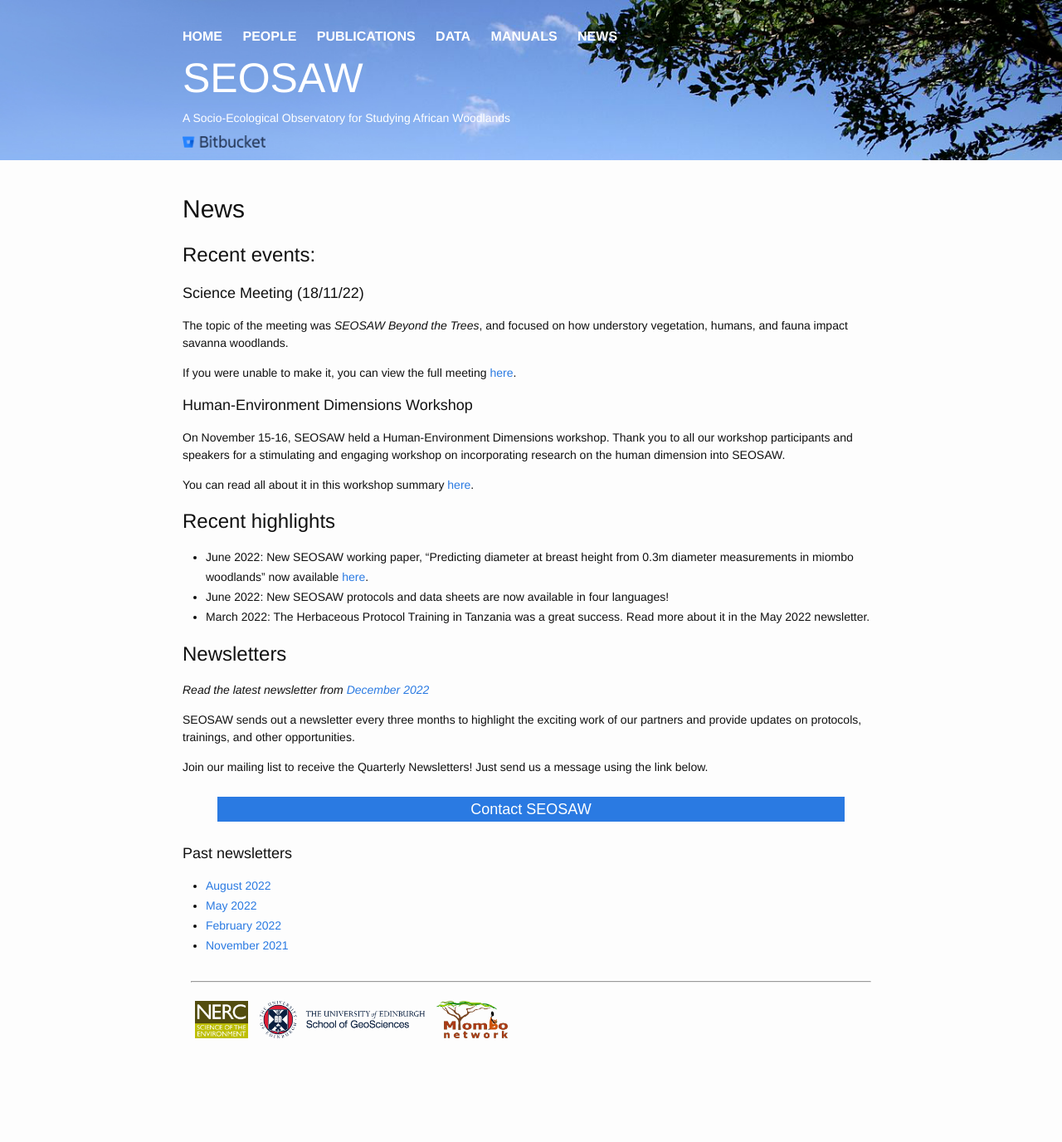
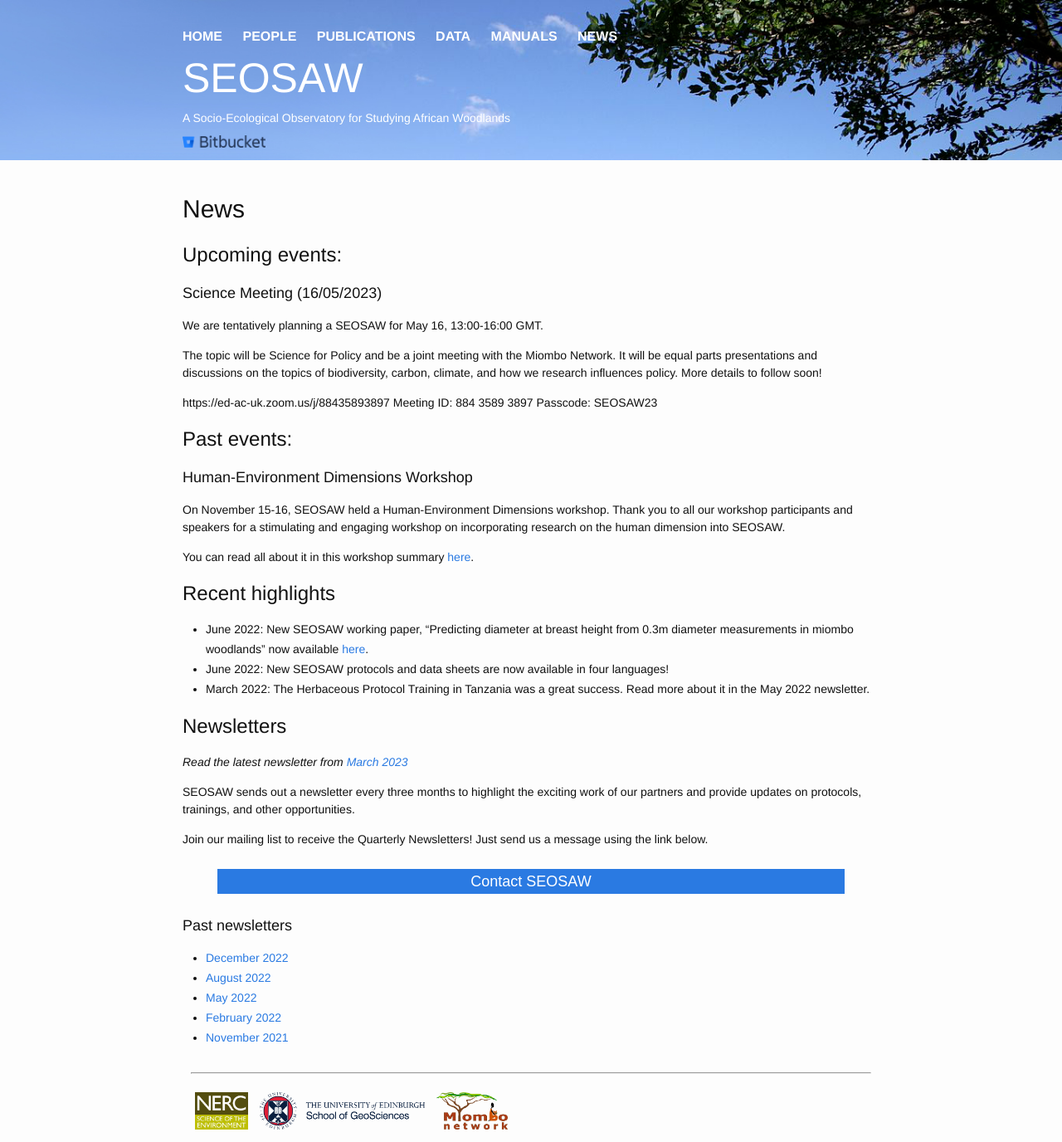
Before and after one commit to seosaw/seosaw.github.io, a Jekyll site: the page built from news.md, in a window 1280 px wide. Shown: the whole page at 83% size. Built offline with Jekyll 4.4.1, drawn with Linux system fonts in a browser that asks for light colours; nearby versions of some CDN libraries; our own code applies the rules of GitHub Pages for plain Markdown files; before the commit the page ends 1266 px from its top, so only the background shows below that.

Commit message:
Update to news page with science meeting info and march newsletter

```diff
--- a/news.md
+++ b/news.md
@@ -4,15 +4,18 @@ layout: default
 
 # News
 
-## Recent events:
-### Science Meeting (18/11/22)
+## Upcoming events:
+### Science Meeting (16/05/2023)
 
-The topic of the meeting was _SEOSAW Beyond the Trees_, and focused on how understory vegetation, humans, and fauna impact savanna woodlands.
+We are tentatively planning a SEOSAW for May 16, 13:00-16:00 GMT.
 
-If you were unable to make it, you can view the full meeting [here](https://ed-ac-uk.zoom.us/rec/play/SlqCuVz3b6IOPb_lHwHTtCgHDzUbZWR3KYnt3nSIP1KkBnFormnx9HsQ5e09KPRFDjfuB-IA5-MjIaOe.vZEkseVZG4FNwfXu?continueMode=true&_x_zm_rtaid=l075FjSgRde38q00BXAUiA.1671192671859.daf3dad782fce4ca1c8939670fcc2852&_x_zm_rhtaid=859).
+The topic will be Science for Policy and be a joint meeting with the Miombo Network.  It will be equal parts presentations and discussions on the topics of biodiversity, carbon, climate, and how we research influences policy. More details to follow soon!
 
+https://ed-ac-uk.zoom.us/j/88435893897
+Meeting ID: 884 3589 3897
+Passcode: SEOSAW23
 
-
+## Past events:
 ### Human-Environment Dimensions Workshop
 
 On November 15-16, SEOSAW held a Human-Environment Dimensions workshop. Thank you to all our workshop participants and speakers for a stimulating and engaging workshop on incorporating research on the human dimension into SEOSAW.
@@ -26,7 +29,7 @@ You can read all about it in this workshop summary [here](https://bitbucket.org/
 * March 2022: The Herbaceous Protocol Training in Tanzania was a great success. Read more about it in the May 2022 newsletter.
 
 ## Newsletters
-*Read the latest newsletter from [December 2022](https://sway.office.com/CZLMRbX1jvRTiDqU?ref=Link)*
+*Read the latest newsletter from [March 2023](https://sway.office.com/63ZWok7hoAYdSMgs?ref=Link)*
 
 SEOSAW sends out a newsletter every three months to highlight the exciting work of our partners and provide updates on protocols, trainings, and other opportunities.
 
```
Also changed, not shown: other parts of news.md (+1 -0 lines).
